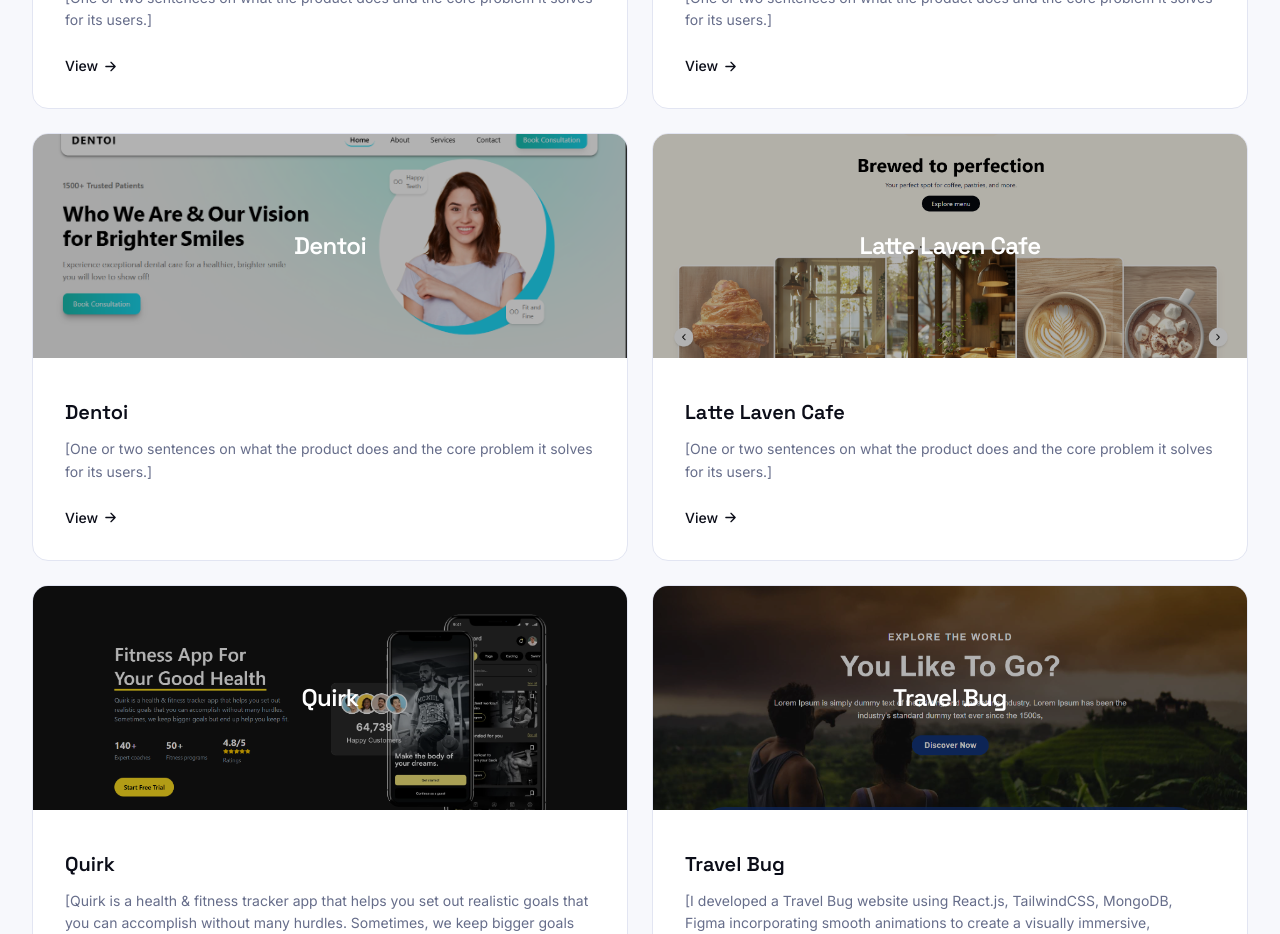
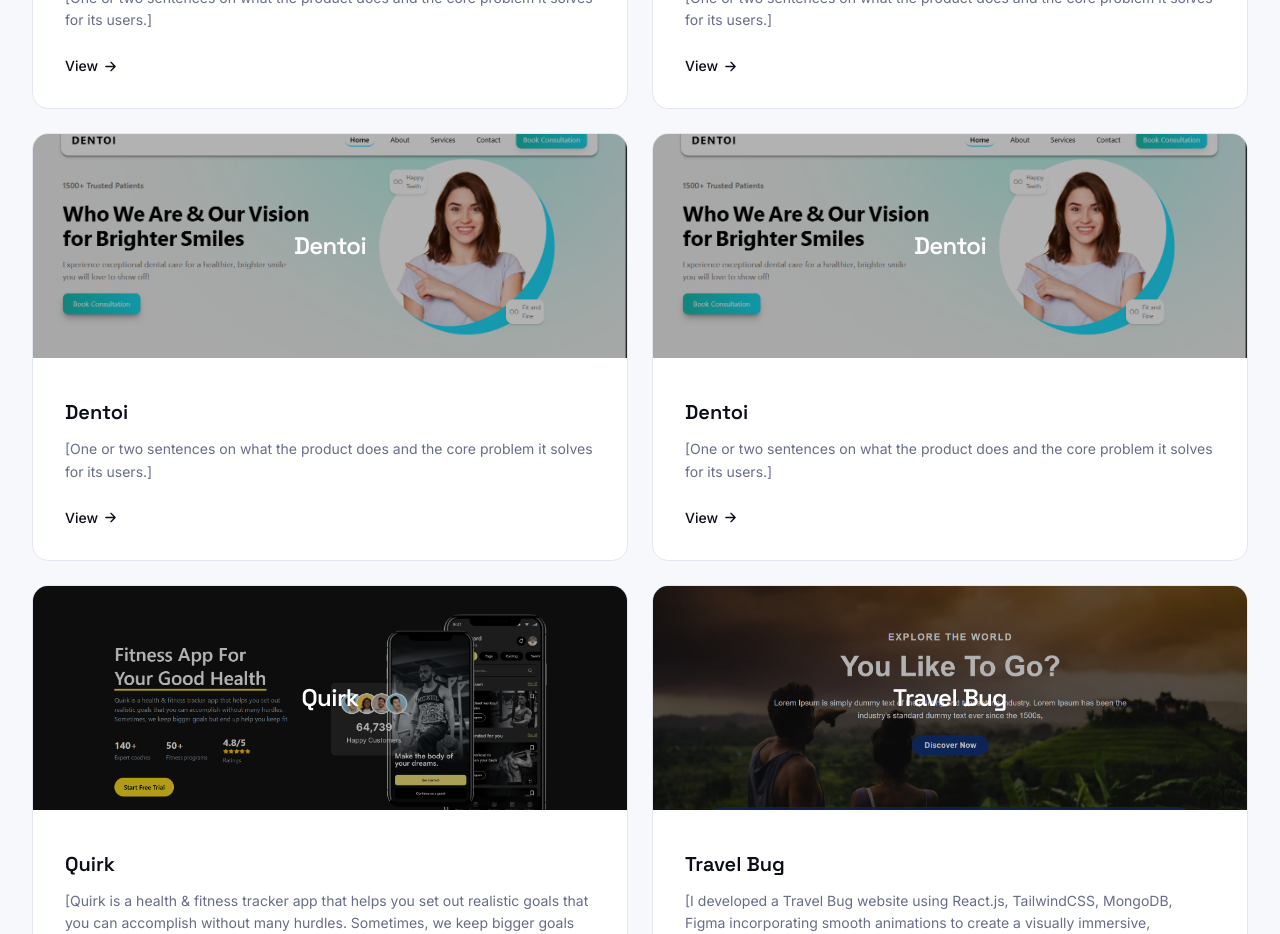
Before and after one commit to AgCode18/Axentra-Labs, a Next.js app: page / in a window 1280 px wide. Shown: the part 6760-7694 px from the top of the page. Built offline with nearby package versions, Linux system fonts and the light colour scheme.

Commit message:
Update project details for "Dentoi" and comment out "Latte Laven Cafe" entry

```diff
--- a/components/Projects.tsx
+++ b/components/Projects.tsx
@@ -76,14 +76,24 @@ const PROJECTS = [
   },
 
   {
-    // tag: "cafe",
-    name: "Latte Laven Cafe",
-    image: "/projects/p-3.png",
+    // tag: "Dental",
+    name: "Dentoi",
+    image: "/projects/dental.png",
     summary:
       "[One or two sentences on what the product does and the core problem it solves for its users.]",
-    stack: ["React.js", "TailwindCSS", "MongoDB"],
-    href: "https://cafedummy.vercel.app/",
+    stack: ["React.js", "TailwindCSS", "GSAP"],
+    href: "https://dainteldummy.vercel.app/",
   },
+
+  // {
+  //   // tag: "cafe",
+  //   name: "Latte Laven Cafe",
+  //   image: "/projects/p-3.png",
+  //   summary:
+  //     "[One or two sentences on what the product does and the core problem it solves for its users.]",
+  //   stack: ["React.js", "TailwindCSS", "MongoDB"],
+  //   href: "https://cafedummy.vercel.app/",
+  // },
 
   {
     // tag: "WEBSITE",
```
